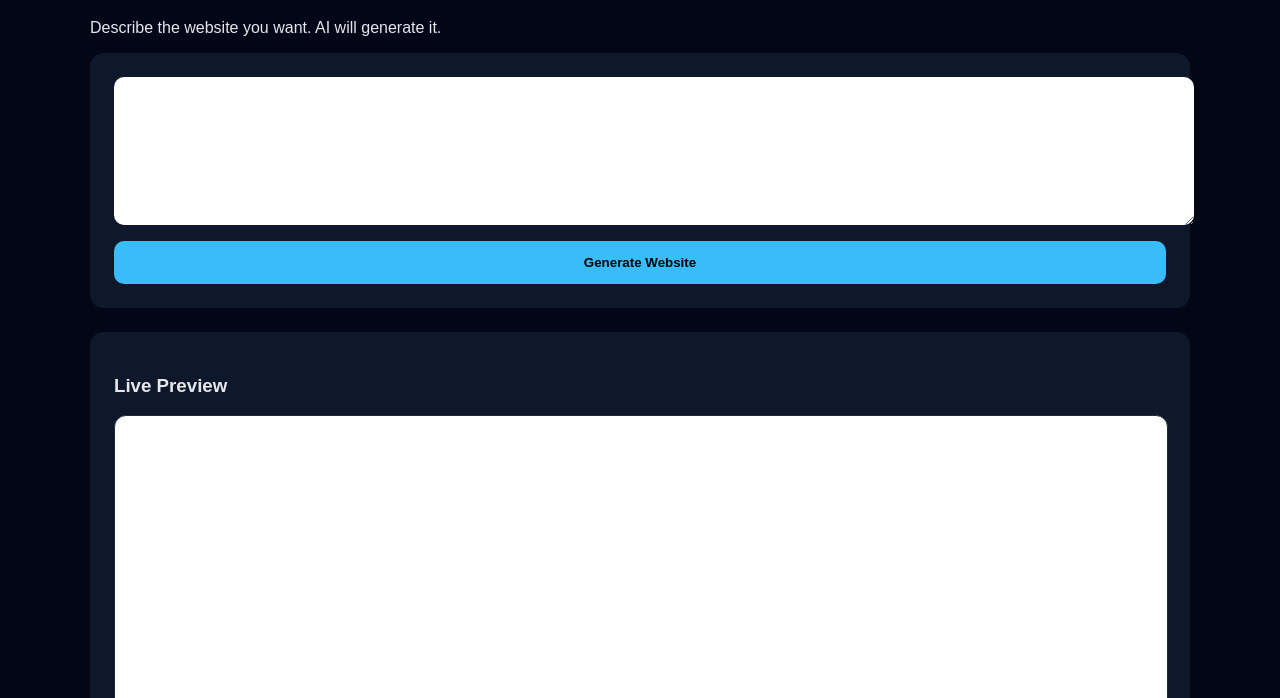
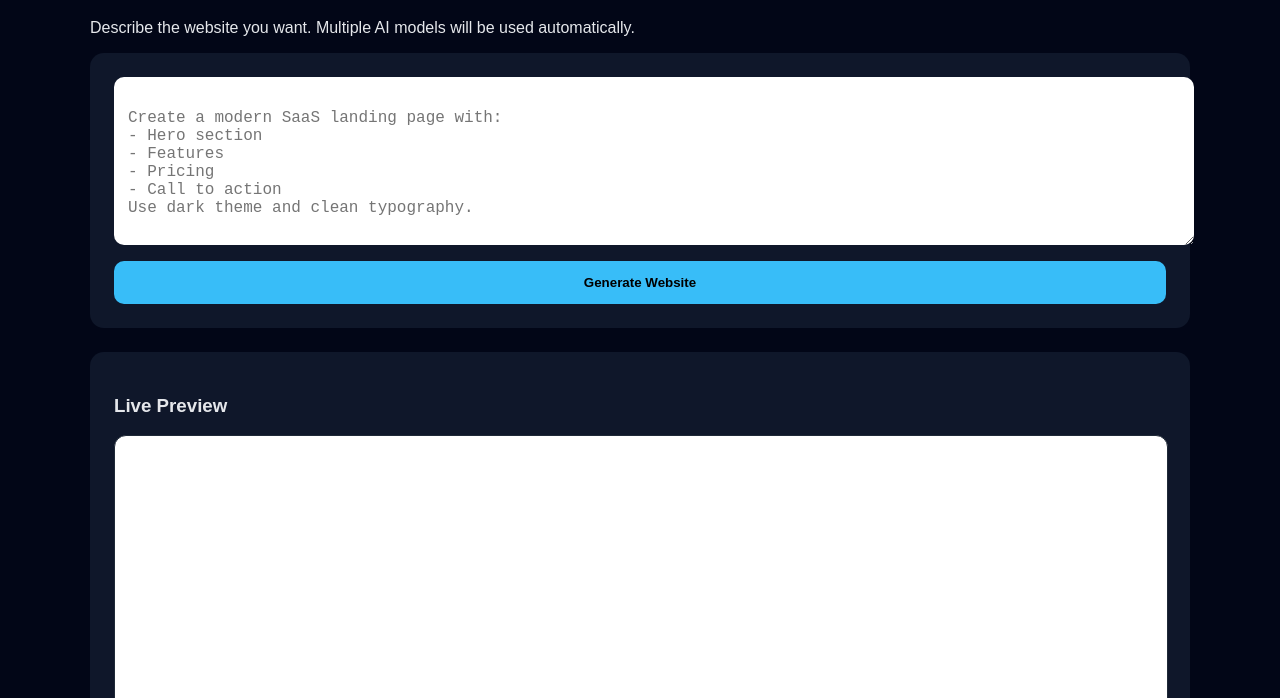
Before and after one commit to thisistalha78-cmyk/ai-design-clone, a website: page public/index.html in a window 1280 px wide. Shown: the part 102-800 px from the top of the page. Drawn offline with Linux system fonts and the light colour scheme.

Commit message:
Update index.html

```diff
--- a/public/index.html
+++ b/public/index.html
@@ -27,7 +27,7 @@ body {
 
 textarea {
   width: 100%;
-  height: 120px;
+  height: 140px;
   border-radius: 10px;
   border: none;
   padding: 14px;
@@ -59,13 +59,18 @@ iframe {
 <div class="container">
 
 <h1>🤖 AI Website Builder</h1>
-<p>Describe the website you want. AI will generate it.</p>
+<p>Describe the website you want. Multiple AI models will be used automatically.</p>
 
 <div class="card">
-  <textarea
-    id="prompt"
-    placeholder="Create a modern SaaS landing page with hero, features and pricing">
-  </textarea>
+  <textarea id="prompt" placeholder="
+Create a modern SaaS landing page with:
+- Hero section
+- Features
+- Pricing
+- Call to action
+Use dark theme and clean typography.
+"></textarea>
+
   <button onclick="generate()">Generate Website</button>
 </div>
 
@@ -81,7 +86,8 @@ async function generate() {
   const prompt = document.getElementById("prompt").value;
   const iframe = document.getElementById("preview");
 
-  iframe.srcdoc = "<h2 style='padding:20px'>Generating website...</h2>";
+  iframe.srcdoc =
+    "<h2 style='padding:20px'>Generating website… Trying multiple AI models.</h2>";
 
   const res = await fetch("/generate", {
     method: "POST",
```
